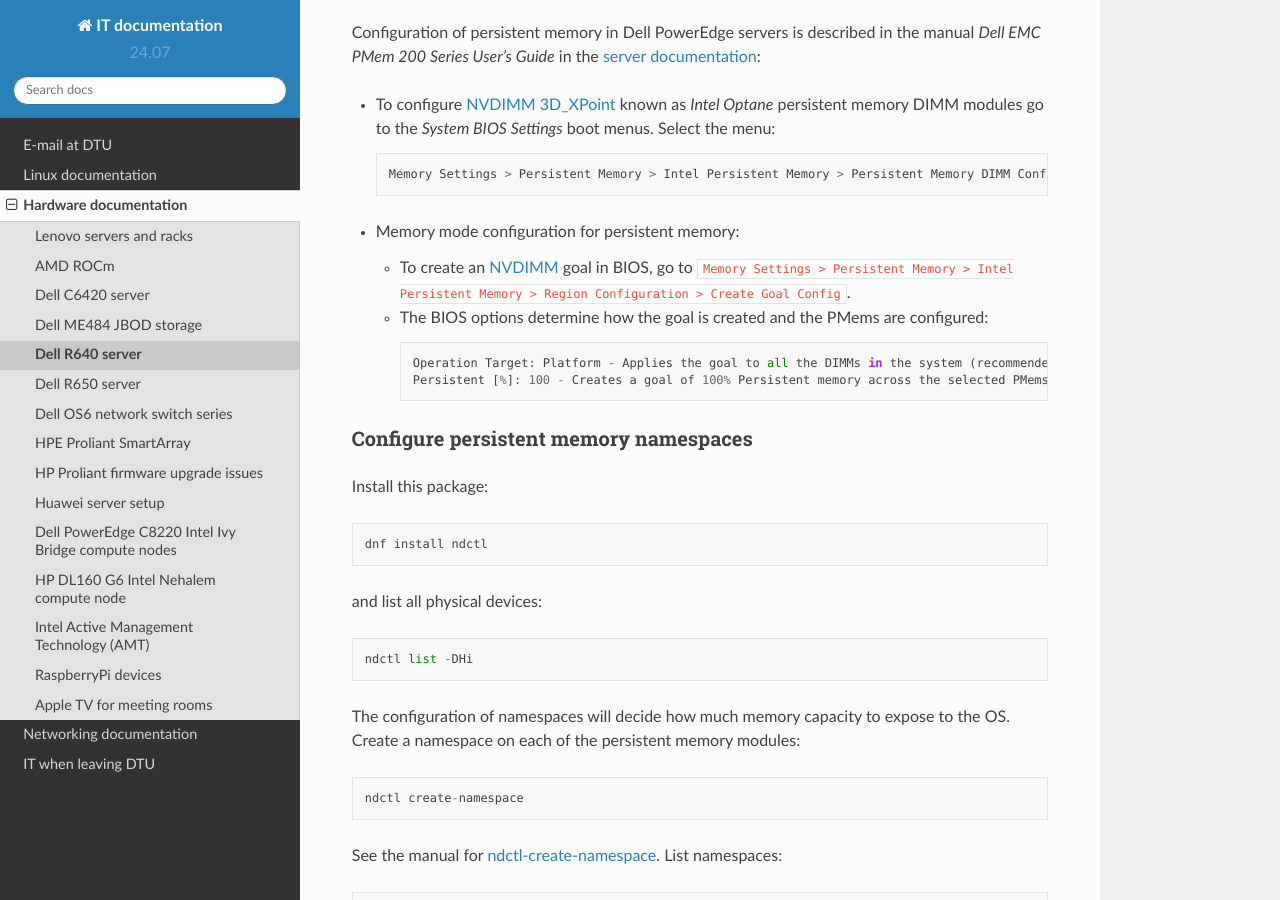
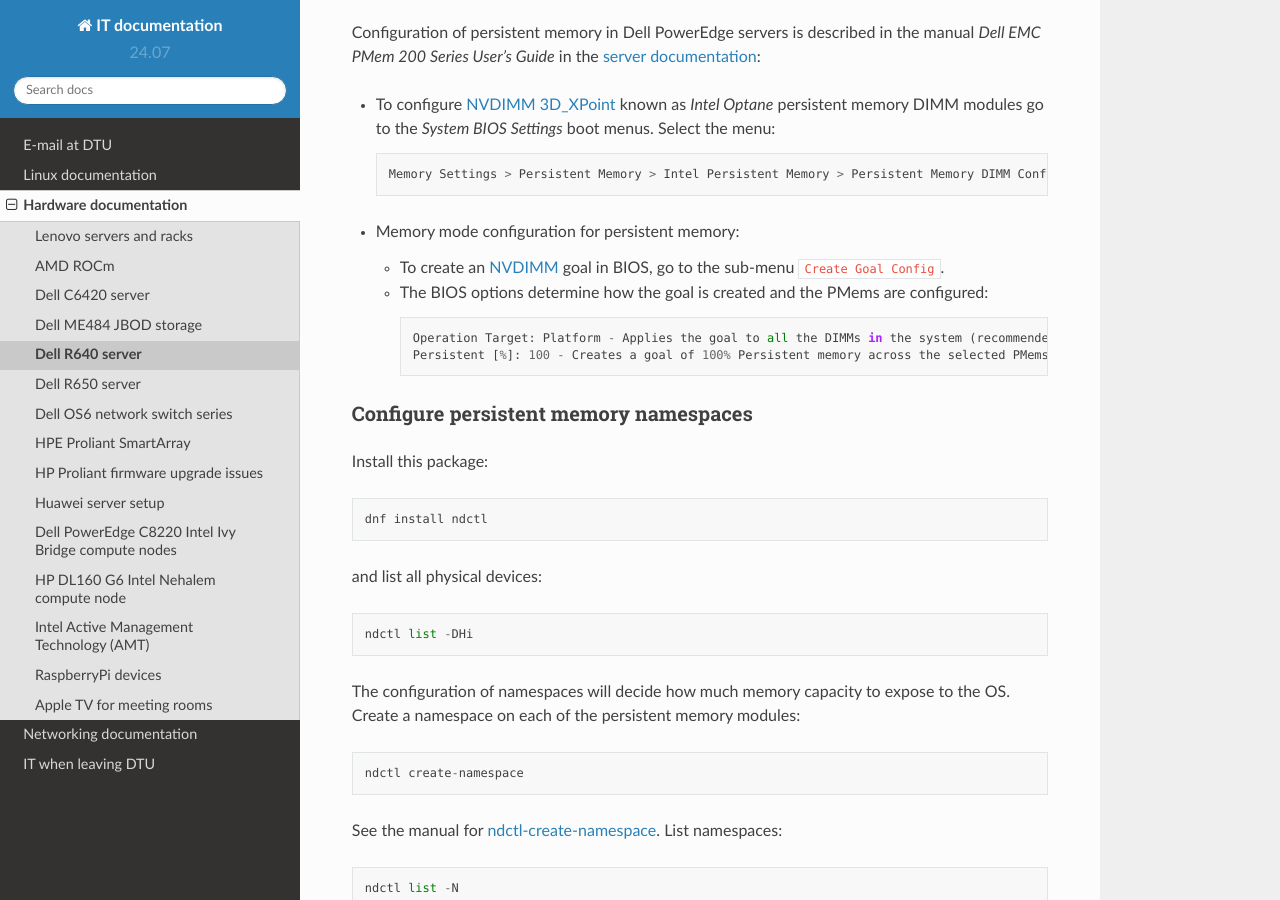
Before and after one commit to OleHolmNielsen/ITwiki, a Sphinx documentation site: the page built from docs/Dell_R640.rst, in a window 1280 px wide and 900 px high, scrolled down 11337 px. Built offline with Sphinx 7.4.7 and the Read the Docs theme 2.0.0, drawn with Linux system fonts in a browser that asks for light colours.

Commit message:
Minor edit

```diff
--- a/docs/Dell_R640.rst
+++ b/docs/Dell_R640.rst
@@ -460,7 +460,7 @@ in the `server documentation <https://www.dell.com/support/home/en-uk/product-su
 
 * Memory mode configuration for persistent memory:
 
-  - To create an NVDIMM_ goal in BIOS, go to ``Memory Settings > Persistent Memory > Intel Persistent Memory > Region Configuration > Create Goal Config``.
+  - To create an NVDIMM_ goal in BIOS, go to the sub-menu ``Create Goal Config``.
   - The BIOS options determine how the goal is created and the PMems are configured::
 
       Operation Target: Platform - Applies the goal to all the DIMMs in the system (recommended)
```
